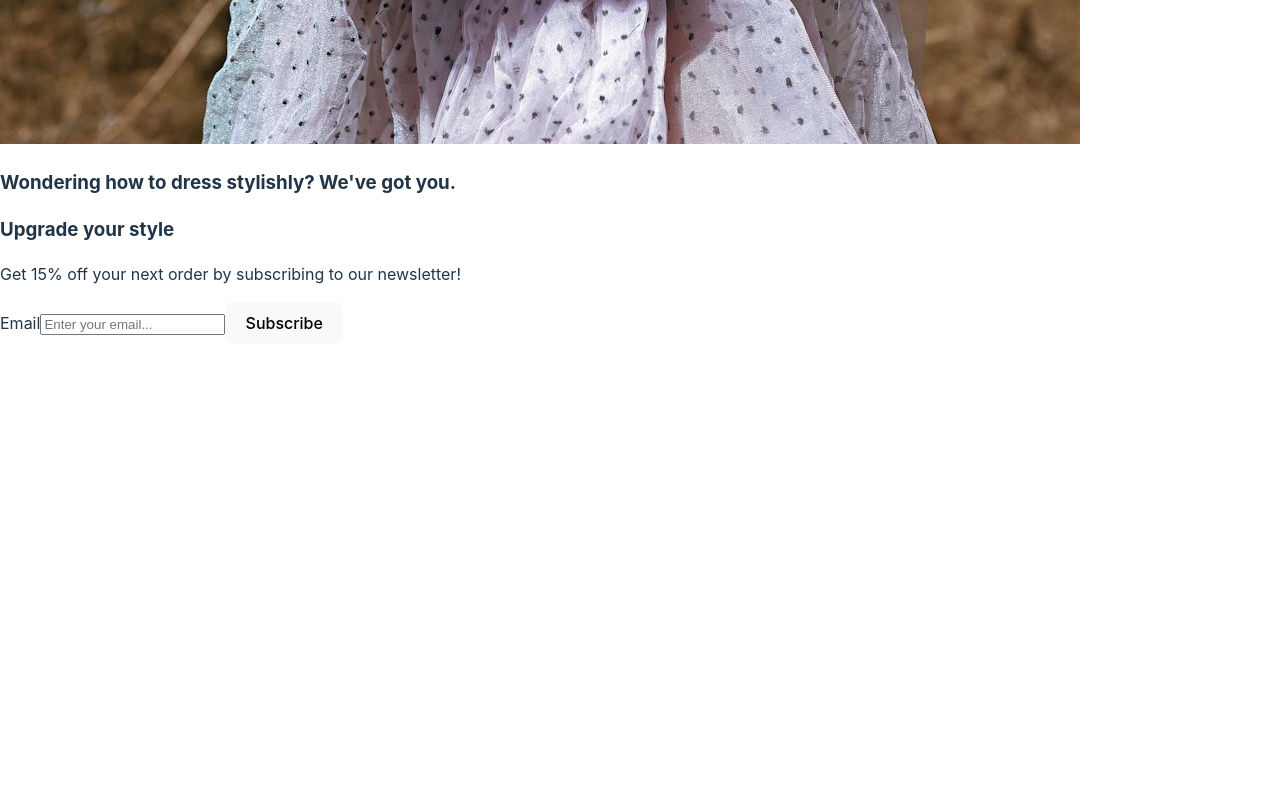
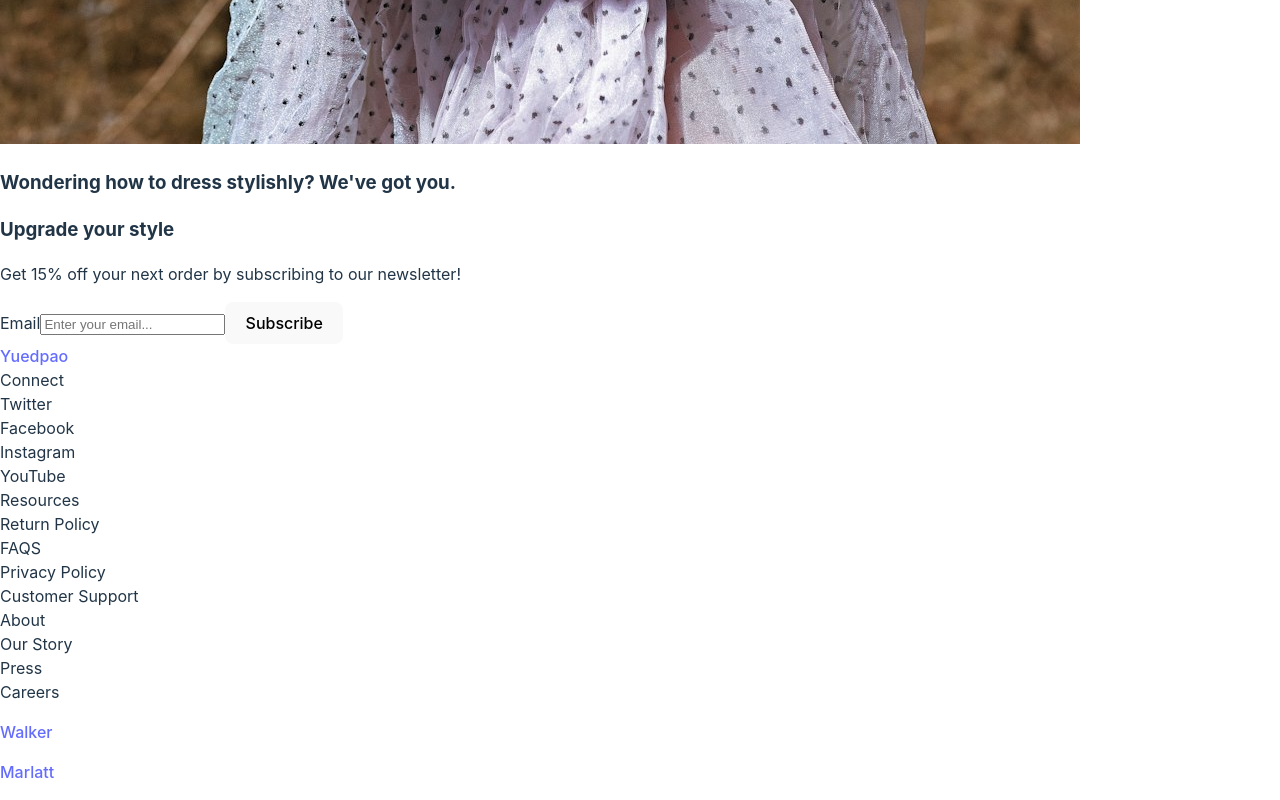
Before and after one commit to marlatte/shopping-cart, a React (Vite) app: page / in a window 1280 px wide. Shown: the part 4658-5458 px from the top of the page. Before the commit the page ends 5002 px from the top, so only its background shows below. Built offline with nearby package versions, Linux system fonts and the light colour scheme; no server answers.

Commit message:
Rm logs from component render

```diff
--- a/src/Root.jsx
+++ b/src/Root.jsx
@@ -1,17 +1,16 @@
 import { Outlet, useLoaderData } from 'react-router-dom';
 import Header from './components/Navbar/Header';
-// import Footer from './components/Footer';
+import Footer from './components/Footer';
 
 export default function Root() {
   const { miniCart } = useLoaderData();
-  console.log('root:', miniCart);
 
   return (
     <>
       <Header miniCart={miniCart} />
       <div>hi</div>
       <Outlet context={{ miniCart }} />
-      {/* <Footer /> */}
+      <Footer />
     </>
   );
 }
--- a/src/pages/Cart/CartItem.jsx
+++ b/src/pages/Cart/CartItem.jsx
@@ -4,7 +4,6 @@ import { Link, useFetcher } from 'react-router-dom';
 import { fetchItem } from '../../utils/fetch-data';
 
 export default function CartItem({ item }) {
-  console.log('Cart Item');
   const [product, setProduct] = useState({});
   const { id, quantity, price } = item;
   const quantityFetcher = useFetcher('update-quantity');
```
